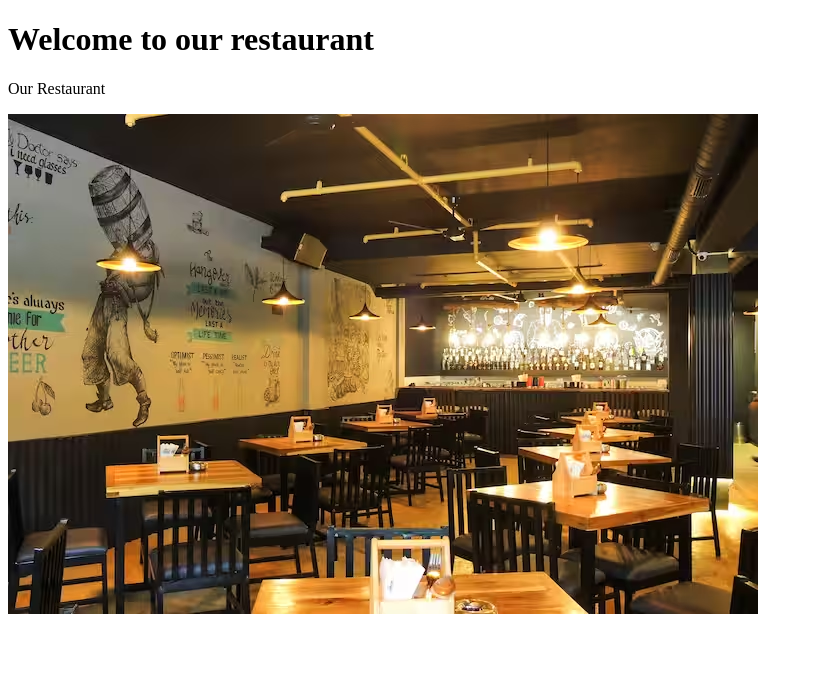
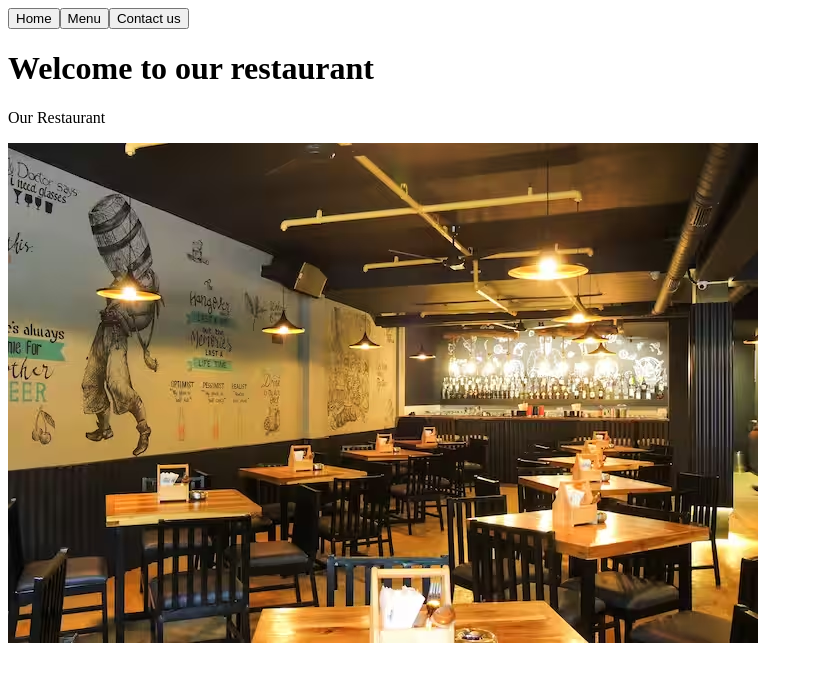
Before and after one commit to memajal/Restaurant_Page, a website built with webpack: page src/index.html in a window 1280 px wide. Shown: the whole page, without its empty margins (0-813 px from the left). Built offline with nearby package versions, Linux system fonts and the light colour scheme; files whose address does not match are found by name.

Commit message:
Create the navigation links and add the click event with the specific pages for the specific menu buttons

```diff
--- a/src/contactpage.js
+++ b/src/contactpage.js
@@ -7,11 +7,9 @@ const createContactPage = () => {
     ParagDescrip.textContent = "Do you have any questions or would you like to make a reservation ?You can easily do this online.You can reach us by phone at + 31(0)43 354 10 11 between 17: 00 and 22: 00 on our opening days.";
 
     content.appendChild(ParagDescrip);
-
+    // create a contact form
     const form = document.createElement("form");
     form.id = "contact-form";
-
-
 
     const nameInput = document.createElement("input");
     nameInput.type = "text";
--- a/src/index.html
+++ b/src/index.html
@@ -7,7 +7,7 @@
 
 <body>
     <header>
-        <nav>
+        <nav id="menu">
 
         </nav>
 
--- a/src/loadpage.js
+++ b/src/loadpage.js
@@ -1,9 +1,11 @@
 
 
-import createHomePage from './homepage.js'
+import createHomePage from './homepage';
+import createNavigationMenu from './navigation';
 
 function initialPageLoad() {
     createHomePage();
+    createNavigationMenu();
 
 }
 
--- /dev/null
+++ b/src/navigation.js
@@ -0,0 +1,35 @@
+import createHomePage from './homepage';
+import createMenuPage from './menupage';
+import createContactPage from './contactpage'
+
+const createNavigationMenu = () => {
+    const nav = document.querySelector("#menu");
+
+
+    const HomeLink = document.createElement("button");
+    HomeLink.innerHTML = "Home";
+    nav.appendChild(HomeLink);
+
+    const MenuLink = document.createElement("button");
+    MenuLink.innerHTML = "Menu";
+    nav.appendChild(MenuLink);
+
+    const ContactLink = document.createElement("button");
+    ContactLink.innerHTML = "Contact us";
+    nav.appendChild(ContactLink);
+
+    HomeLink.addEventListener('click', () => {
+        createHomePage();
+    })
+
+    MenuLink.addEventListener('click', () => {
+        createMenuPage();
+    })
+
+    ContactLink.addEventListener('click', () => {
+        createContactPage();
+    })
+
+}
+
+export default createNavigationMenu;
```
Also changed, not shown: dist/bundle.js, dist/index.html, src/menupage.js (renamed from src/menu.js).
